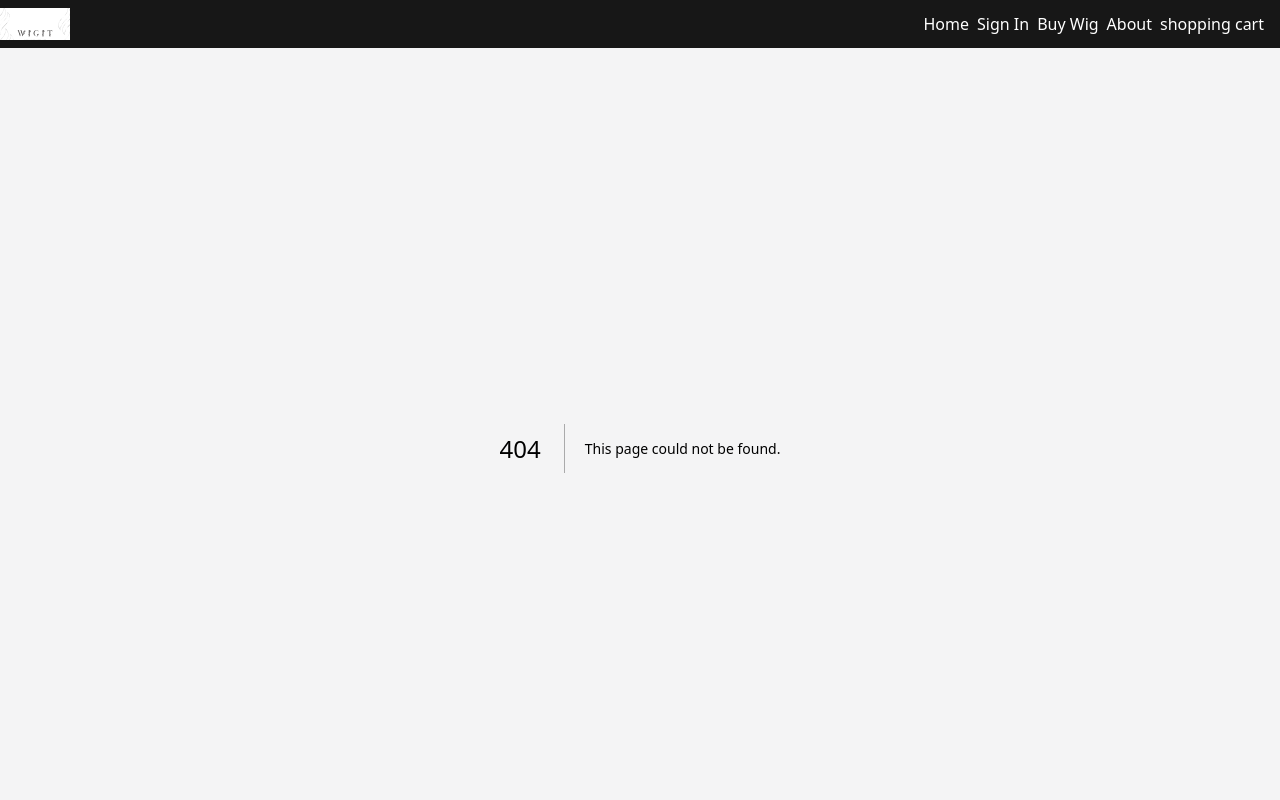
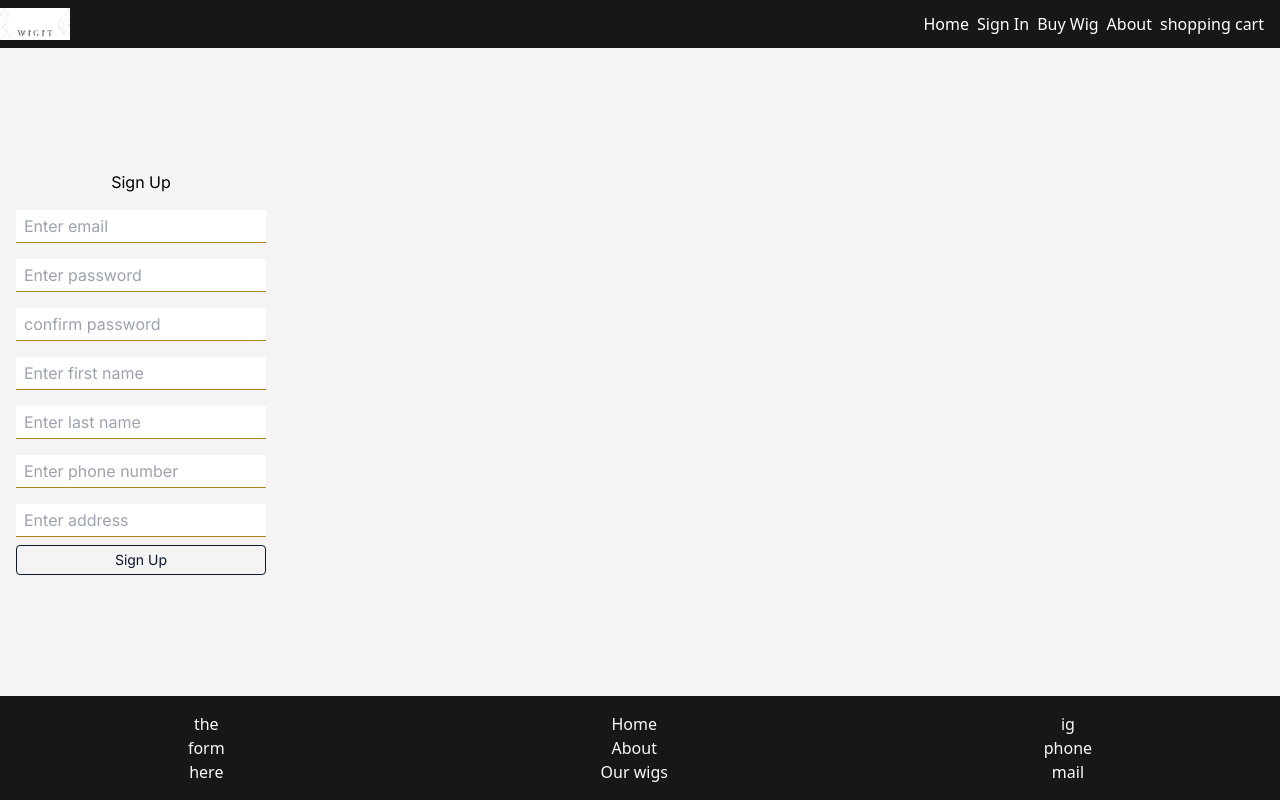
Before and after one commit to chee-zaram/wigit-webapp, a Next.js app in the folder assets/: page /signup in a window 1280 px wide. Before the commit this address had no page. Shown: the top 800 px of the page. Built offline with nearby package versions, Linux system fonts and the light colour scheme.

Commit message:
Feat: Handle sign up post request

```diff
--- /dev/null
+++ b/assets/app/profile/page.tsx
@@ -0,0 +1 @@
+// profile pages
--- a/assets/app/signin/components/SignInForm.tsx
+++ b/assets/app/signin/components/SignInForm.tsx
@@ -5,12 +5,14 @@
 import { useState } from 'react';
 import Button from '@components/Button';
 import Input from '@components/Input';
-
+import axios from 'axios';
+import { useRouter } from 'next/navigation';
 
 const signInForm = () => {
 
-    const [ email, setEmail ] = useState('mark');
+    const [ email, setEmail ] = useState('');
     const [ password, setPassword ] = useState('');
+    const router = useRouter();
 
     const handleSetEmail = (event: React.ChangeEvent<HTMLInputElement>) => {
         event.preventDefault();
@@ -25,27 +27,35 @@ const signInForm = () => {
     const handleSignIn = () => {
         console.log('signed in successfully!' + email, password)
     };
-
+    async function handleAxios (event: any){
+        event.preventDefault();
+        const { data } = await axios.get("https://jel1cg-8000.csb.app/products");
+        console.log(data ? data : "error loading data...");
+        // on success, redirect to home page, on error, render error message
+        router.push('/');
+    }
     return (
-        <form className='flex flex-col gap-2 p-4 center max-w-max sm:max-w-l'>
+        <form onSubmit={ handleAxios } className='flex flex-col gap-2 p-4 center max-w-max sm:max-w-l'>
+            <h1>Sign In</h1>
             <label htmlFor='email'></label>
             <Input onChange={(event: React.ChangeEvent<HTMLInputElement>) => handleSetEmail(event)}
                 type='text'
                 name='email'
                 placeholder='Enter email'
                 id='email'
+                required={ true }
             />
             <label htmlFor='password'></label>
             <Input onChange={(event: React.ChangeEvent<HTMLInputElement>) => handleSetPassword(event)}
-                type='text'
+                type='password'
                 name='password'
                 placeholder='Enter password'
                 id='password'
+                required={ true }
             />
-            <Button onClick={handleSignIn} text='sign in' />
-            <p>Add sign up / sign in toggle here! :)</p>
+            <Button type='submit' text='sign in' />
         </form>
     )
 };
 
-export default{ signInForm, email, password};
+export default signInForm;
--- a/assets/app/signin/page.tsx
+++ b/assets/app/signin/page.tsx
@@ -2,21 +2,25 @@
 "use client";
 import { useState } from 'react';
 import SignInForm from '@app/signin/components/SignInForm';
-import { useQuery } from '@tanstack/react-query';
+import { useRouter } from 'next/navigation';
 import axios from 'axios';
-import email from '@app/signin/components/SignInForm';
 
 const signin = () => {
     // check if user is signed in
     const [ isSignedIn, setIsSignedIn ] = useState(false);
+    const router = useRouter();
 
-    const { data, error } = useQuery({ queryKey: ['signInSubmit'], queryFn: handleAxios})
-    console.log(data);
-    async function handleAxios () {
-        const { data } = await axios.post("https://jel1cg-8000.csb.app/signin", { headers: {"Authorization": "newBossVee", "Content-Type": "Application/json"}, token: 'something sent from the client side'});
-        console.log(data ? data : error);
-        setIsSignedIn(true);
-    }
+    // const { data, error } = useQuery({ queryKey: ['signInSubmit'], queryFn: handleAxios})
+    // console.log(data);
+    // async function handleAxios () {
+    //     const { data } = await axios.post("https://jel1cg-8000.csb.app/signin", { headers: {"Authorization": "newBossVee", "Content-Type": "Application/json"}, token: 'something sent from the client side'});
+    //     console.log(data ? data : error);
+    //     setIsSignedIn(true);
+    // }
+
+    const toggleSignIn = (): void => {
+      router.push('/signup');
+    };
 
     return (
         <main className='signin_main flex flex-col justify-around items-center'>
@@ -27,6 +31,7 @@ const signin = () => {
                 <h3>Hey there, we're glad you found us, Please sign in</h3> }
             </div>
             <SignInForm />
+            <p>First time? <span className='underline pointer text-accent font-extrabold' onClick={toggleSignIn}>sign up</span> :)</p>
         </main>
     )
 
--- /dev/null
+++ b/assets/app/signup/components/SignUpForm.tsx
@@ -0,0 +1,133 @@
+// form component
+// remove console logs for handlers
+
+"use client";
+import { useState } from 'react';
+import Button from '@components/Button';
+import Input from '@components/Input';
+import axios from 'axios';
+import { useRouter } from 'next/navigation';
+
+const SignUpForm = () => {
+
+    const [ email, setEmail ] = useState('');
+    const [ password, setPassword ] = useState('');
+    const [ confirmPassword, setConfirmPassword ] = useState('');
+    const [ firstName, setFirstName ] = useState('');
+    const [ lastName, setLastName ] = useState('');
+    const [ address, setAddress ] = useState('');
+    const [ phoneNumber, setPhoneNumber ] = useState('');
+    const router = useRouter();
+
+    const handleSetEmail = (event: React.ChangeEvent<HTMLInputElement>) => {
+        event.preventDefault();
+        setEmail(event.target.value);
+    };
+    const handleSetPassword = (event: React.ChangeEvent<HTMLInputElement>) => {
+        event.preventDefault();
+        setPassword(event.target.value);
+    };
+    const handleSetConfirmPassword = (event: React.ChangeEvent<HTMLInputElement>) => {
+        event.preventDefault();
+        setConfirmPassword(event.target.value);
+    };
+    const handleSetFirstName = (event: React.ChangeEvent<HTMLInputElement>) => {
+        event.preventDefault();
+        setFirstName(event.target.value);
+    };
+    const handleSetLastName = (event: React.ChangeEvent<HTMLInputElement>) => {
+        event.preventDefault();
+        setLastName(event.target.value);
+    };
+    const handleSetAddress = (event: React.ChangeEvent<HTMLInputElement>) => {
+        event.preventDefault();
+        setAddress(event.target.value);
+    };
+    const handleSetPhoneNumber = (event: React.ChangeEvent<HTMLInputElement>) => {
+        event.preventDefault();
+        setPhoneNumber(event.target.value);
+    };
+
+
+    async function handleSignUp (event: any){
+        event.preventDefault();
+        const newUser = { email, password, confirmPassword, firstName, lastName, phoneNumber, address };
+        const { data } = await axios.post("https://cheezaram.tech/api/v1/signup", newUser);
+        console.log(data ? data : "error loading data...");
+        // on success, redirect to home page, on error, render error message
+        router.push('/');
+        console.log(newUser);
+    }
+
+    return (
+        <form onSubmit={ handleSignUp } className='flex flex-col gap-2 p-4 center max-w-max sm:max-w-l'>
+            <h1>Sign Up</h1>
+            <label htmlFor='email'></label>
+            <Input onChange={(event: React.ChangeEvent<HTMLInputElement>) => handleSetEmail(event)}
+                type='text'
+                name='email'
+                placeholder='Enter email'
+                id='email'
+                autocomplete='on'
+                required={ true }
+            />
+            <label htmlFor='password'></label>
+            <Input onChange={(event: React.ChangeEvent<HTMLInputElement>) => handleSetPassword(event)}
+                type='password'
+                name='password'
+                placeholder='Enter password'
+                id='password'
+                autocomplete='off'
+                required={ true }
+            />
+            <label htmlFor='confirm_password'></label>
+            <Input onChange={(event: React.ChangeEvent<HTMLInputElement>) => handleSetConfirmPassword(event)}
+                type='password'
+                name='confirm password'
+                placeholder='confirm password'
+                id='confirm_password'
+                autocomplete='off'
+                required={ true }
+            />
+            <label htmlFor='first_name'></label>
+            <Input onChange={(event: React.ChangeEvent<HTMLInputElement>) => handleSetFirstName(event)}
+                type='text'
+                name='first name'
+                placeholder='Enter first name'
+                id='first_name'
+                autocomplete='on'
+                required={ true }
+            />
+            <label htmlFor='last_name'></label>
+            <Input onChange={(event: React.ChangeEvent<HTMLInputElement>) => handleSetLastName(event)}
+                type='text'
+                name='last name'
+                placeholder='Enter last name'
+                id='last_name'
+                autocomplete='on'
+                required={ true }
+            />
+            <label htmlFor='phone_number'></label>
+            <Input onChange={(event: React.ChangeEvent<HTMLInputElement>) => handleSetPhoneNumber(event)}
+                type='tel'
+                name='phone number'
+                placeholder='Enter phone number'
+                id='phone_number'
+                autocomplete='on'
+                required={ true }
+            />
+            <label htmlFor='address'></label>
+            <Input onChange={(event: React.ChangeEvent<HTMLInputElement>) => handleSetAddress(event)}
+                type='text'
+                name='address'
+                placeholder='Enter address'
+                id='address'
+                autocomplete='on'
+                required={ true }
+            />
+            <Button type='submit' text='sign up' />
+        </form>
+    )
+};
+
+export default SignUpForm;
--- /dev/null
+++ b/assets/app/signup/page.tsx
@@ -0,0 +1,12 @@
+// Sign up page
+import SignUpForm from '@app/signup/components/SignUpForm';
+
+const SignUp = () => {
+    return (
+        <main>
+            <SignUpForm />
+        </main>
+    )
+};
+
+export default SignUp;
--- a/assets/components/Button.tsx
+++ b/assets/components/Button.tsx
@@ -2,9 +2,9 @@
 import { NextPage } from "next";
 import ButtonProps from "@interfaces/ButtonProps";
 
-const Button: NextPage<ButtonProps> = ({ text, onClick }) => {
+const Button: NextPage<ButtonProps> = ({ type, text, onClick }) => {
     return(
-    <button onClick={ onClick } className='py-1 capitalize px-4 text-sm text-slate-900 rounded border border-slate-900 hover:bg-dark_bg hover:text-slate-50 transition-all duration-300'>{ text }</button>
+    <button onClick={ onClick } type={ type } className='py-1 capitalize px-4 text-sm text-slate-900 rounded border border-slate-900 hover:bg-dark_bg hover:text-slate-50 transition-all duration-300'>{ text }</button>
     )
 };
 
--- a/assets/components/Input.tsx
+++ b/assets/components/Input.tsx
@@ -2,7 +2,7 @@
 import { NextPage } from 'next';
 import InputProps from '@interfaces/InputProps';
 
-const Input: NextPage<InputProps> = ({onChange, name, type, placeholder, id} ) => (
+const Input: NextPage<InputProps> = ({ onChange, name, type, placeholder, id, required, autocomplete } ) => (
     <input
         onChange={ onChange }
         name={ name }
@@ -10,6 +10,8 @@ const Input: NextPage<InputProps> = ({onChange, name, type, placeholder, id} ) =
         placeholder={ placeholder }
         id={ id }
         className='py-1 px-2 outline-none border-b border-accent'
+        required={ required }
+        autoComplete={ autocomplete }
     />
 );
 
--- a/assets/db.json
+++ b/assets/db.json
@@ -1,10 +1,10 @@
 {
   "signin": {
     "headers": {
-      "Authorization": "newBossVe",
+      "Authorization": "newBossVee",
       "Content-Type": "Application/json"
     },
-    "token": "something sent from the client side"
+    "token": "something different from the client side"
   },
   "products": [
     {
--- a/assets/interfaces/ButtonProps.tsx
+++ b/assets/interfaces/ButtonProps.tsx
@@ -3,6 +3,7 @@
 import { MouseEventHandler } from "react";
 
 export default interface ButtonProps {
+    type?: "reset" | "submit" | "button";
     text: string;
-    onClick: MouseEventHandler<HTMLButtonElement>;
+    onClick?: MouseEventHandler<HTMLButtonElement>;
 }
--- a/assets/interfaces/InputProps.tsx
+++ b/assets/interfaces/InputProps.tsx
@@ -7,4 +7,6 @@ export default interface InputProps {
     placeholder?: string;
     id: string;
     onChange: ChangeEventHandler<HTMLInputElement>;
+    required?: boolean;
+    autocomplete?: 'on' | 'off';
 }
--- a/assets/middleware.tsx
+++ b/assets/middleware.tsx
@@ -10,5 +10,5 @@ export function Middleware(request: NextRequest) {
     return NextResponse.next;
 }
 export const config = {
-  matcher: ['/signin/(.*)', '/profile/*'],
+  matcher: ['/signin/(.*)', '/profile/(.*/.*)'],
 };
```
